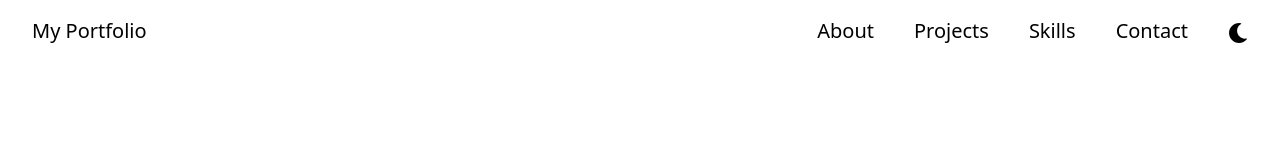
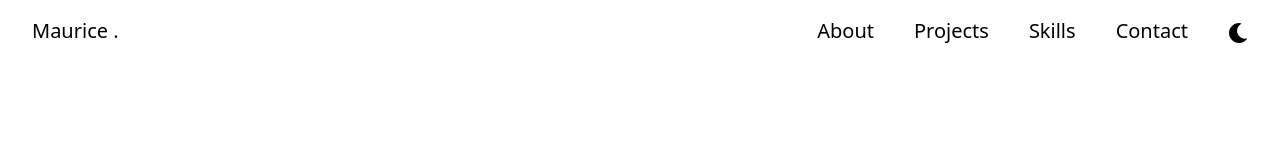
Before and after one commit to Muli4/portfolio, a Next.js app: page / in a window 1280 px wide. Shown: the top 160 px of the page. Built offline with nearby package versions, Linux system fonts and the light colour scheme.

Commit message:
changed nav h1

```diff
--- a/components/navbar.jsx
+++ b/components/navbar.jsx
@@ -13,7 +13,7 @@ export default function Navbar(){
     }, [darkMode]);
     return(
         <nav className={darkMode ? "dark-mode" : "light-mode"}>
-            <h1>My Portfolio</h1>
+            <h1>Maurice .</h1>
             <div className="nav-links">
                 <a href="#about">About</a>
                 <a href="#projects">Projects</a>
```
